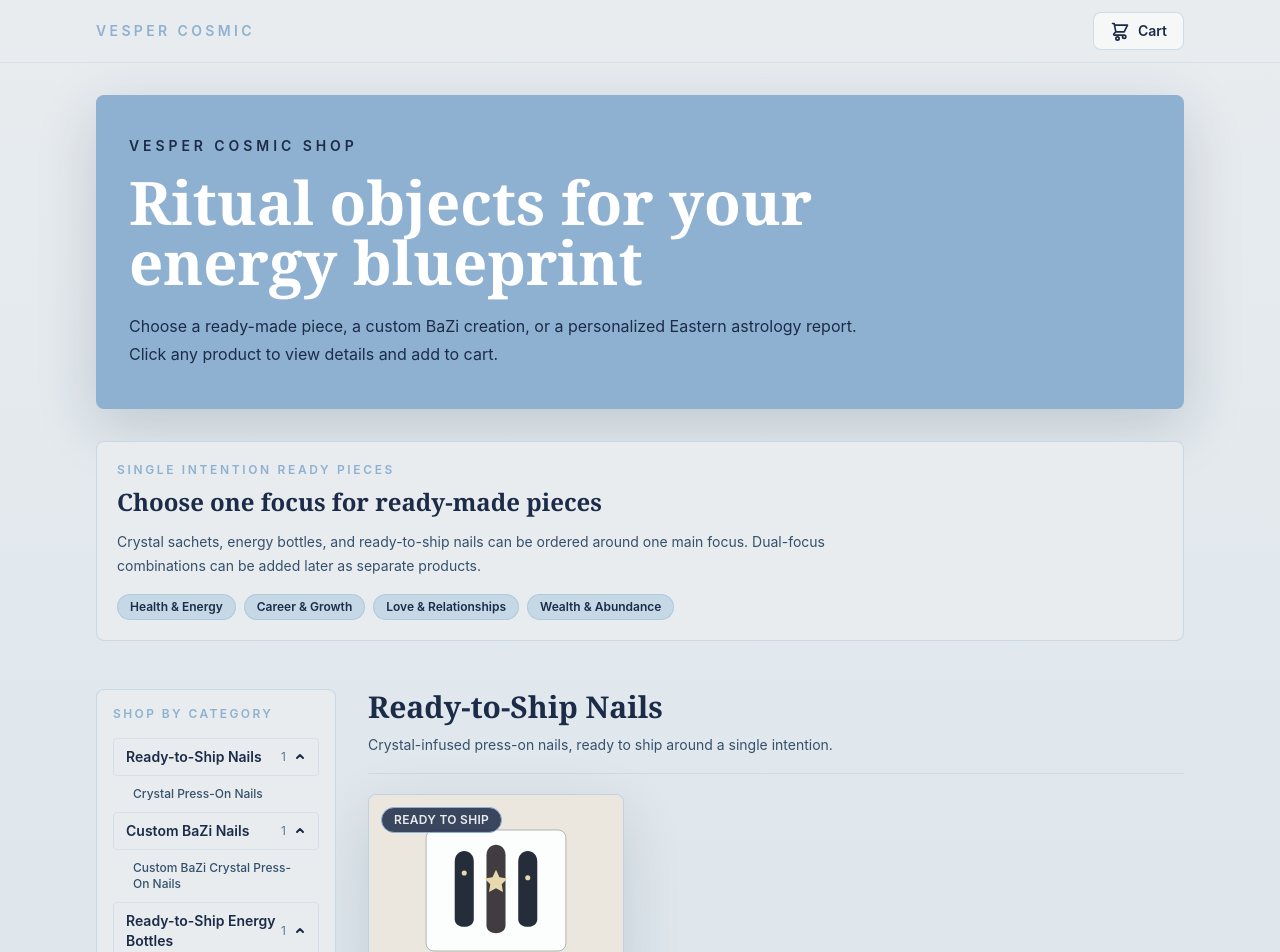
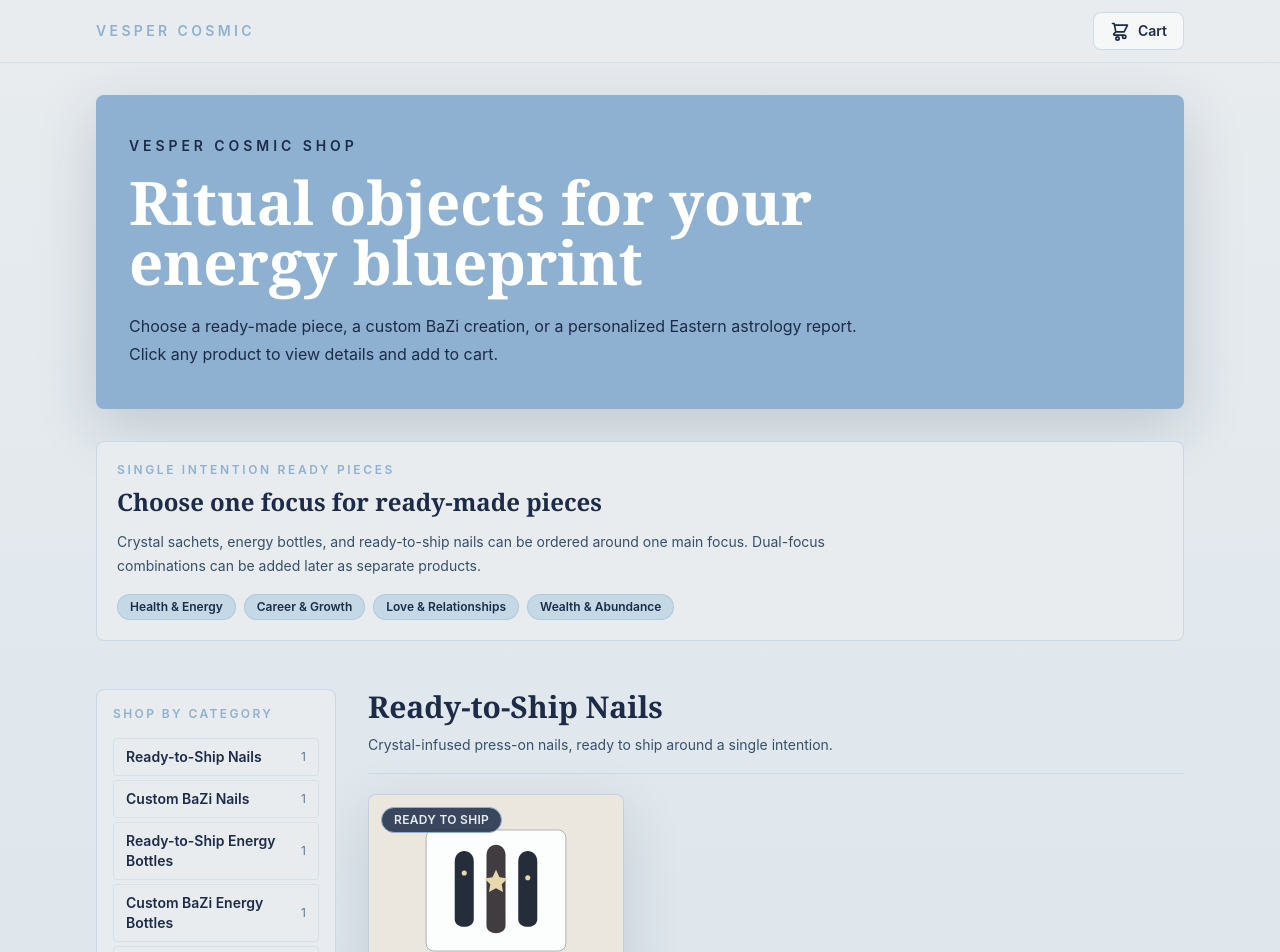
Before and after one commit to vesper-cosmic/vesper-cosmic, a Next.js app: page /shop in a window 1280 px wide. Shown: the top 952 px of the page. Built offline with nearby package versions, Linux system fonts and the light colour scheme.

Commit message:
simplify sidebar: click category to filter products instead of accordion subcategories

```diff
--- a/app/shop/page.js
+++ b/app/shop/page.js
@@ -1,6 +1,6 @@
 "use client";
 
-import { useState, useMemo, useEffect } from "react";
+import { useState, useMemo } from "react";
 import {
   productCategories,
   products,
@@ -15,21 +15,7 @@
   const { totalItems } = useCart();
   const [selectedProduct, setSelectedProduct] = useState(null);
   const [cartOpen, setCartOpen] = useState(false);
-  const [expandedCategories, setExpandedCategories] = useState({});
-
-  // Expand first category by default, then load full expansion state
-  useEffect(() => {
-    setExpandedCategories(
-      Object.fromEntries(productCategories.map((cat) => [cat.id, true]))
-    );
-  }, []);
-
-  function toggleCategory(categoryId) {
-    setExpandedCategories((prev) => ({
-      ...prev,
-      [categoryId]: !prev[categoryId],
-    }));
-  }
+  const [selectedCategory, setSelectedCategory] = useState(null);
 
   function openProductDetail(product) {
     setSelectedProduct(product);
@@ -144,57 +130,29 @@
               </p>
               <nav className="mt-4 space-y-1">
                 {activeCategories.map((category) => {
-                  const isExpanded = expandedCategories[category.id];
                   const count = categoryProductCounts[category.id] || 0;
+                  const isActive = selectedCategory === category.id;
 
                   return (
-                    <div key={category.id}>
                     <button
+                      key={category.id}
                       type="button"
-                        onClick={() => toggleCategory(category.id)}
-                        className="flex w-full items-center justify-between rounded border border-[#8EB1D1]/20 px-3 py-2 text-left text-sm font-semibold text-[#1C2B48] transition hover:border-[#8EB1D1] hover:bg-[#C4D8E5]"
+                      onClick={() =>
+                        setSelectedCategory(
+                          isActive ? null : category.id
+                        )
+                      }
+                      className={`flex w-full items-center justify-between rounded border px-3 py-2 text-left text-sm font-semibold transition ${
+                        isActive
+                          ? "border-[#8EB1D1] bg-[#C4D8E5] text-[#1C2B48]"
+                          : "border-[#8EB1D1]/20 text-[#1C2B48] hover:border-[#8EB1D1] hover:bg-[#C4D8E5]"
+                      }`}
                     >
                       <span>{category.title}</span>
-                        <span className="flex items-center gap-2">
                       <span className="text-xs font-normal text-[#5B7893]">
                         {count}
                       </span>
-                          <svg
-                            aria-hidden="true"
-                            className={`h-3 w-3 transition-transform ${
-                              isExpanded ? "rotate-180" : ""
-                            }`}
-                            fill="none"
-                            viewBox="0 0 12 12"
-                            stroke="currentColor"
-                            strokeWidth="2"
-                          >
-                            <path
-                              strokeLinecap="round"
-                              strokeLinejoin="round"
-                              d="M3 5l3 3 3-3"
-                            />
-                          </svg>
-                        </span>
                     </button>
-                      {/* Expanded product list under the category */}
-                      {isExpanded ? (
-                        <div className="mt-1 space-y-1 pl-2">
-                          {products
-                            .filter((p) => p.category === category.id)
-                            .map((product) => (
-                              <button
-                                key={product.id}
-                                type="button"
-                                onClick={() => openProductDetail(product)}
-                                className="block w-full rounded px-3 py-1.5 text-left text-xs font-medium text-[#35506B] transition hover:bg-[#C4D8E5]/60"
-                              >
-                                {product.name}
-                              </button>
-                            ))}
-                        </div>
-                      ) : null}
-                    </div>
                   );
                 })}
               </nav>
@@ -202,7 +160,12 @@
 
             {/* Product Grid — grouped by category */}
             <div className="space-y-14">
-              {activeCategories.map((category) => {
+              {activeCategories
+                .filter(
+                  (cat) =>
+                    !selectedCategory || cat.id === selectedCategory
+                )
+                .map((category) => {
                   const sectionProducts = products.filter(
                     (product) => product.category === category.id
                   );
```
Lines whose indentation alone changed are shown as unchanged.
